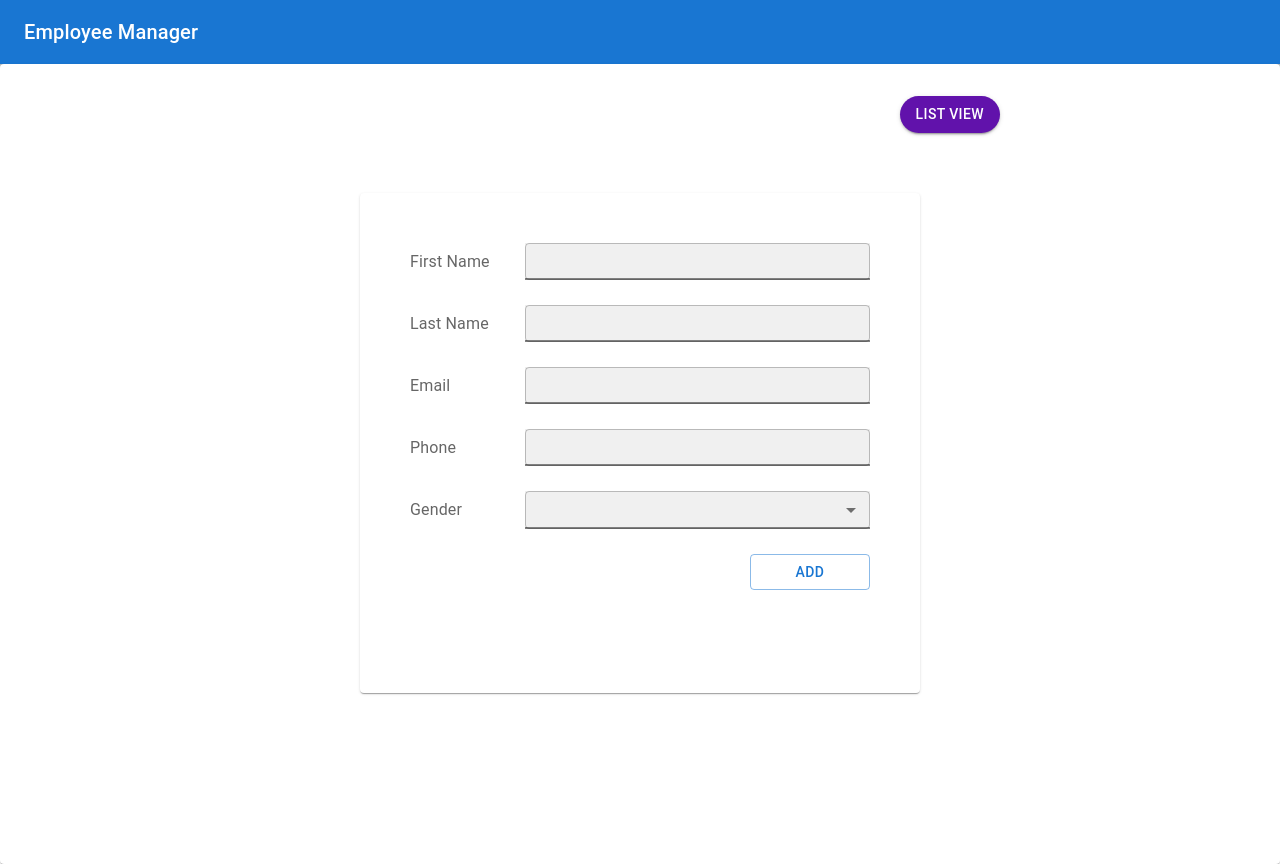
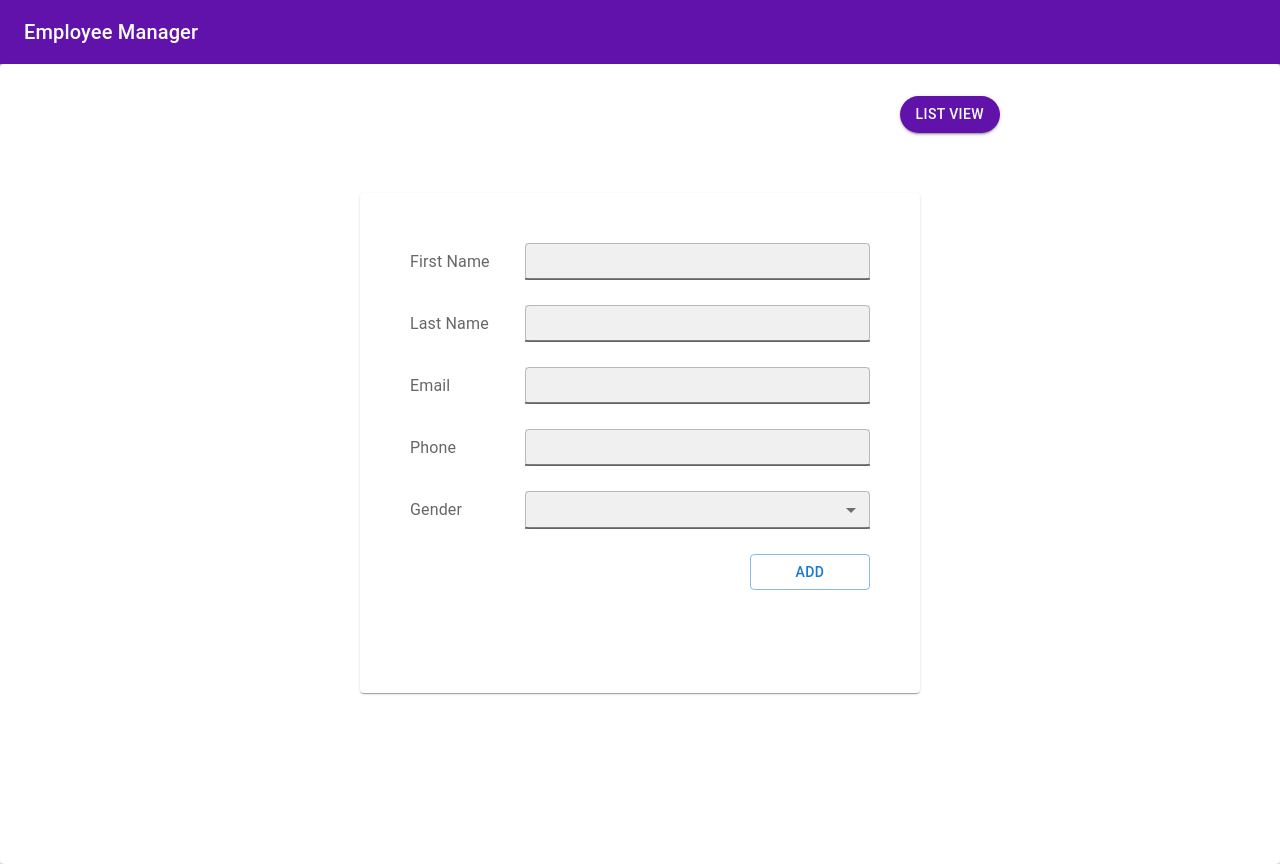
Before and after one commit to Chamathr/employee-manager-client, a Next.js app: page /employee/add in a window 1280 px wide. Built offline with nearby package versions, Linux system fonts and the light colour scheme.

Commit message:
miner change

```diff
--- a/src/components/navbar/Navbar.module.css
+++ /dev/null
@@ -1,3 +0,0 @@
-.root{
-    background-color: rgb(97, 18, 171);
-}
--- a/src/components/navbar/Navbar.tsx
+++ b/src/components/navbar/Navbar.tsx
@@ -3,12 +3,11 @@ import AppBar from '@mui/material/AppBar';
 import Box from '@mui/material/Box';
 import Toolbar from '@mui/material/Toolbar';
 import Typography from '@mui/material/Typography';
-import navbarStyles from './Navbar.module.css'
 
 const Navbar = () => {
     return (
         <Box sx={{ flexGrow: 1 }}>
-            <AppBar position="static" className={navbarStyles.root}>
+            <AppBar position="static" sx={{background: "rgb(97, 18, 171)"}}>
                 <Toolbar>
                     <Typography variant="h6" component="div" sx={{ flexGrow: 1 }}>
                         Employee Manager
```
